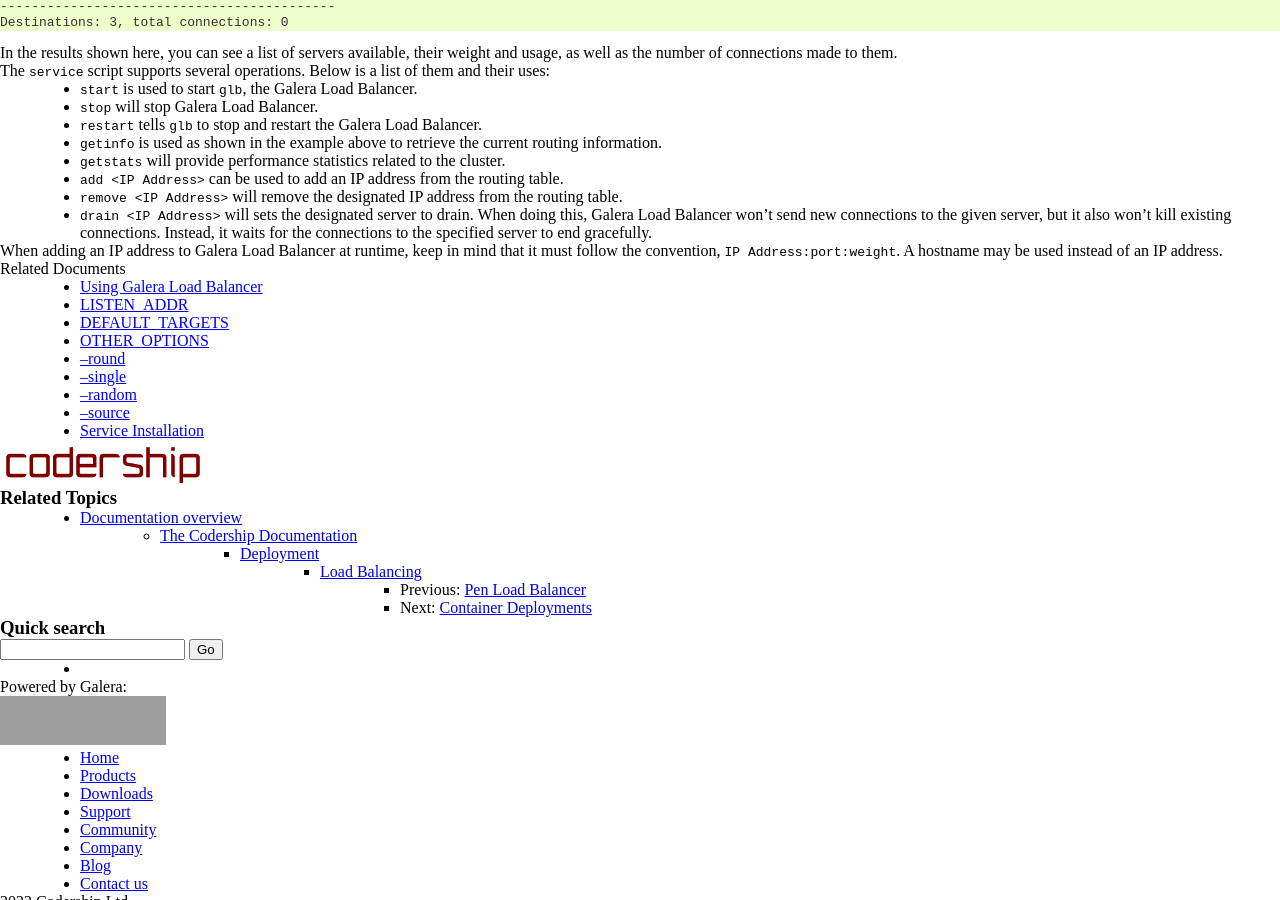
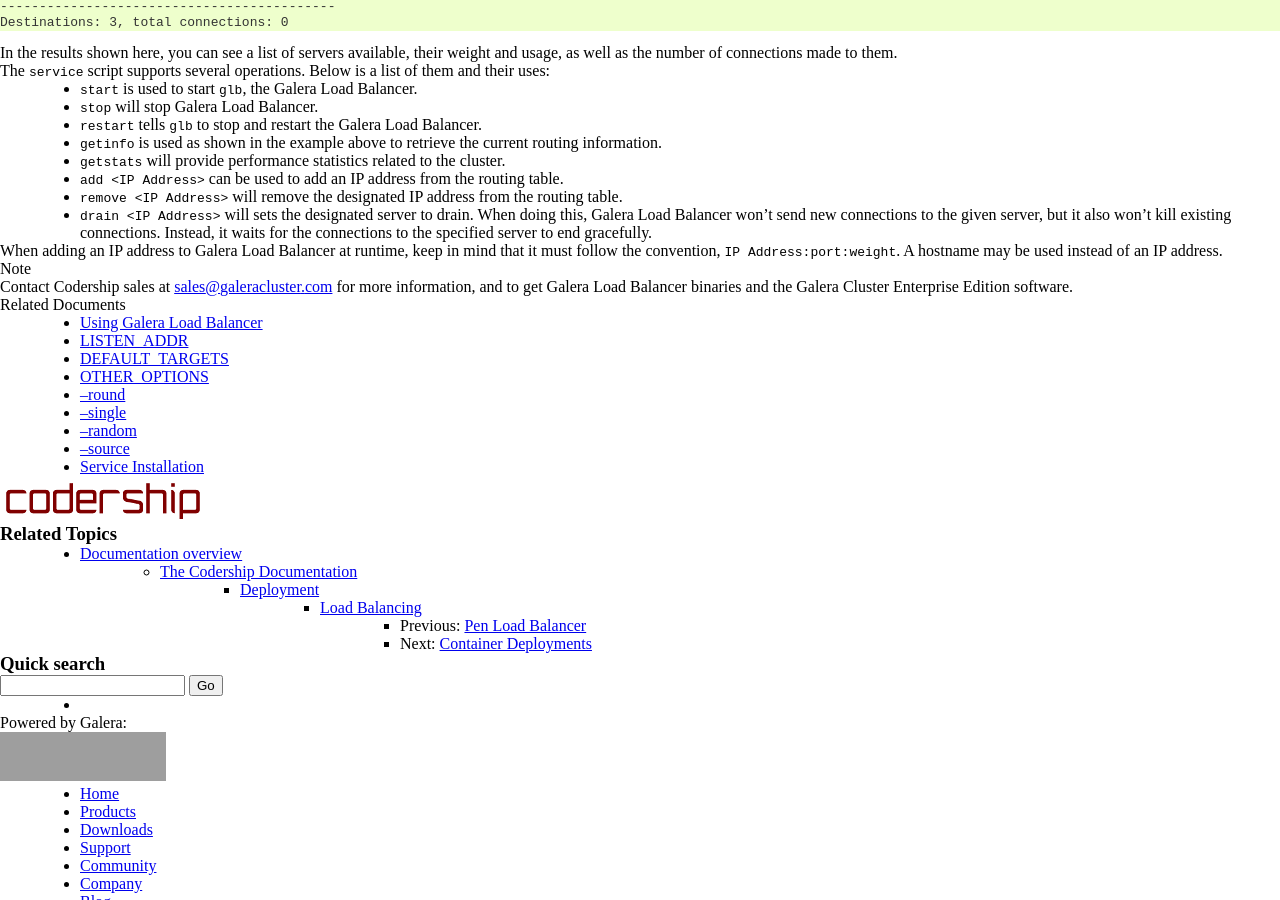
Before and after one commit to codership/documentation, a Sphinx documentation site: the page built from galeracluster/source/documentation/glb.rst, in a window 1280 px wide and 900 px high, scrolled down 2049 px. Built offline with Sphinx 7.4.7, drawn with Linux system fonts in a browser that asks for light colours; comment, search, counter and statistics services are not loaded; some of the changed text lies outside the part shown; grey boxes are pictures that could not be loaded.

Commit message:
Issue #351 EE info added

```diff
--- a/galeracluster/source/documentation/auto-eviction.rst
+++ b/galeracluster/source/documentation/auto-eviction.rst
@@ -196,7 +196,7 @@ Repeat the above steps on each node in the cluster to update them.  Once this pr
 
       # systemctl restart mysql
 
-#. Using the database clinet, execute the ``SHOW STATUS`` statement to see if the EVS Protocol is using version 1. This time give it the new :ref:`wsrep_evs_state <wsrep_evs_state>` status variable.
+#. Using the database client, execute the ``SHOW STATUS`` statement to see if the EVS Protocol is using version 1. This time give it the new :ref:`wsrep_evs_state <wsrep_evs_state>` status variable.
 
    .. code-block:: mysql
 
--- a/galeracluster/source/documentation/glb.rst
+++ b/galeracluster/source/documentation/glb.rst
@@ -62,7 +62,7 @@
 .. _`glb-doc`:
 
 ======================
-Galera Load Balancer
+Galera Load Balancer (Galera Load Balancer binaries are part of Galera Cluster Enterprise Edition)
 ======================
 
 Galera Load Balancer provides simple TCP connection balancing. It was developed with scalability and performance in mind.  It draws on Pen for inspiration, but its functionality is limited to only balancing TCP connections.  It provides several features:
@@ -212,6 +212,8 @@ The ``service`` script supports several operations.  Below is a list of them and
 
 When adding an IP address to Galera Load Balancer at runtime, keep in mind that it must follow the convention, ``IP Address:port:weight``.  A hostname may be used instead of an IP address.
 
+.. note:: Contact Codership sales at sales@galeracluster.com for more information, and to get Galera Load Balancer binaries and the Galera Cluster Enterprise Edition software.
+
 .. container:: bottom-links
 
    Related Documents
--- a/galeracluster/source/documentation/schema-upgrades.rst
+++ b/galeracluster/source/documentation/schema-upgrades.rst
@@ -133,7 +133,7 @@ The main advantage of the Rolling Schema Upgrade is that it only blocks one node
 
 .. _`nbo`:
 .. rst-class:: section-heading
-.. rubric:: Non-Blocking Operations
+.. rubric:: Non-Blocking Operations (this feature is part of Galera Cluster Enterprise Edition)
 
 .. index::
    pair: Descriptions; Non-Blocking Operations
@@ -188,6 +188,8 @@ When using Non-Blocking Operations, take the following particularities into cons
 
 .. warning:: To avoid conflicts between new and old schema definitions, execute SQL statements such as ``CREATE TABLE`` and ``DROP TABLE`` using the :ref:`Total Order Isolation <toi>` method.
 
+.. note:: Contact Codership sales at sales@galeracluster.com for more information, and to get the Galera Cluster Enterprise Edition software.
+
 .. container:: bottom-links
 
    Related Documents
```
